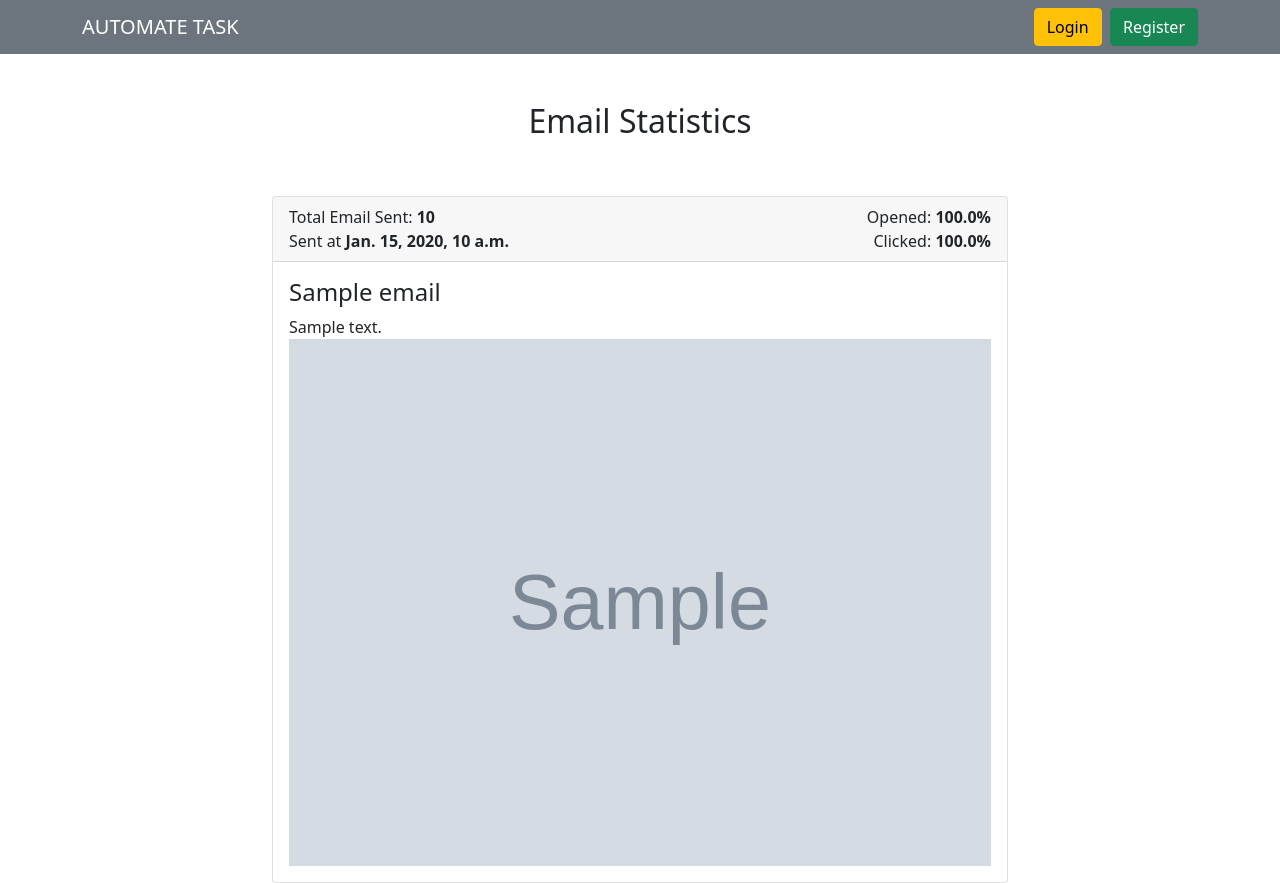
After one commit to divyankkadam/Automate_Task, a Django app: page /emails/track/stats/1 in a window 1280 px wide. The commit adds this page. Run offline with Django 5.2, Linux system fonts and the light colour scheme; tables that the repository leaves empty hold one stand-in row (values such as "Sample post"); grey boxes marked "Sample" are stand-in pictures; parts of the project's set-up code (start-up, migrations or seed data) failed here and were passed over; some libraries are stand-ins or nearby versions.

Commit message:
Email Tracking System

```diff
--- a/dataentry/task.py
+++ b/dataentry/task.py
@@ -26,7 +26,7 @@ def import_data_task(file_path,model_name):
         mail_subject = "Imported Data Completed"
         message = "Your data imported has been successful"
         to_email = settings.DEFAULT_TO_EMAIL
-        send_email_notification(mail_subject , message , to_email)
+        send_email_notification(mail_subject , message , [to_email])
         return 'Data imported successfully.'
 
 @app.task
@@ -42,5 +42,5 @@ def export_data_task(model_name):
         mail_subject = 'Export Data Successful'
         message = "Export data sucessful. Please find the attachment"
         to_email = settings.DEFAULT_TO_EMAIL
-        send_email_notification(mail_subject , message , to_email , attachment=file_path)
+        send_email_notification(mail_subject , message , [to_email] , attachment=file_path)
         return 'Export Data Task executed successfully.'
--- a/emails/models.py
+++ b/emails/models.py
@@ -1,5 +1,5 @@
 from django.db import models
-
+from ckeditor.fields import RichTextField
 # Create your models here.
 class List(models.Model):
 
@@ -7,6 +7,10 @@ class List(models.Model):
 
     def __str__(self):
         return self.email_list
+
+    def count_emails(self):
+        count = Subscriber.objects.filter(email_list=self).count()
+        return count
 
 
 class Subscriber(models.Model):
@@ -20,9 +24,46 @@ class Subscriber(models.Model):
 class Email(models.Model):
     email_list = models.ForeignKey(List , on_delete=models.CASCADE)
     subject = models.CharField(max_length=100)
-    body = models.TextField(max_length=500)
+    body = RichTextField()
     attachment = models.FileField(upload_to='email_attachments/', blank=True )
     send_at = models.DateTimeField(auto_now_add=True)
 
     def __str__(self):
         return self.subject
+
+    def open_rate(self):
+        total_sent = self.email_list.count_emails()
+        opened_count = EmailTracking.objects.filter(email=self , opened_at__isnull=False).count()
+        open_rate = (opened_count/total_sent)*100 if total_sent > 0 else 0
+        return round(open_rate, 2)
+
+    def click_rate(self):
+        total_sent = self.email_list.count_emails()
+        opened_count = EmailTracking.objects.filter(email=self , opened_at__isnull=False).count()
+        if opened_count > 0 :
+            clicked_count = EmailTracking.objects.filter(email=self , clicked_at__isnull=False).count()
+            click_rate=(clicked_count/opened_count)*100 if total_sent > 0 else 0
+        else :
+            click_rate = 0
+        return round(click_rate,2)
+
+
+
+
+class Sent(models.Model):
+    email = models.ForeignKey(Email , on_delete=models.CASCADE , null=True , blank=True)
+    total_sent = models.IntegerField()
+
+    def __str__(self):
+        return str(self.email) + '-' + str(self.total_sent) + 'emails sent'   # email subject - 3 email sent
+
+
+class EmailTracking(models.Model):
+    email = models.ForeignKey(Email , on_delete=models.CASCADE , null=True , blank=True)
+    subscriber = models.ForeignKey(Subscriber , on_delete=models.CASCADE , null=True , blank=True)
+    unique_id = models.CharField(max_length=255 , unique=True)
+    opened_at = models.DateTimeField(null=True , blank=True)
+    clicked_at = models.DateTimeField(null=True , blank=True)
+
+    def __str__(self):
+        return self.email.subject
--- a/emails/task.py
+++ b/emails/task.py
@@ -2,6 +2,6 @@ from awd_main.celery import app
 from dataentry.utils import send_email_notification
 
 @app.task
-def send_email_task(mail_object, message, to_email, attachment):
-    send_email_notification(mail_object, message, to_email, attachment)
+def send_email_task(mail_object, message, to_email, attachment , email_id ):
+    send_email_notification(mail_object, message, to_email, attachment , email_id)
     return 'Email sendding task executed Successfully.'
--- a/emails/urls.py
+++ b/emails/urls.py
@@ -4,4 +4,9 @@ from . import views
 urlpatterns = [
     path('send-email/' , views.send_email , name='send_email'),
 
+    path('track/dashboard/' , views.track_dashboard ,  name ="track_dashboard"),
+    path('track/stats/<int:pk>' , views.track_stats , name='track_stats'),
+    path('track/click/<unique_id>/' , views.track_click , name="track_click"),
+    path('track/open/<unique_id>/' , views.track_open , name="track_open"),
+
 ]
--- a/emails/views.py
+++ b/emails/views.py
@@ -1,17 +1,20 @@
 from django.conf import settings
-from django.shortcuts import redirect, render
+from django.http import HttpResponse , HttpResponseRedirect
+from django.shortcuts import get_object_or_404, redirect, render
 from .forms import EmailForm
 from django.contrib import messages
 from dataentry.utils import send_email_notification
-from .models import Subscriber
+from .models import Email, EmailTracking, Sent, Subscriber
 from . task import send_email_task
+from django.db.models import Sum
+from django.utils import timezone
 
 # Create your views here.
 def send_email(request):
     if request.method == "POST":
         email_form = EmailForm(request.POST , request.FILES)
         if email_form.is_valid():
-            email_form = email_form.save()
+            email = email_form.save()
 
             # send an email
             mail_subject = request.POST.get('subject')
@@ -20,7 +23,7 @@ def send_email(request):
             email_list = request.POST.get('email_list')
 
             # Access the selected email list
-            email_list = email_form.email_list
+            email_list = email.email_list
 
             #Extract email address from the subscriber model in the selected email list
             subscriber = Subscriber.objects.filter(email_list=email_list)
@@ -28,20 +31,83 @@ def send_email(request):
             to_email = [ email.email_address for email in subscriber]
             print(to_email)
 
-            if email_form.attachment:
-                attachment = email_form.attachment.path
+            if email.attachment:
+                attachment = email.attachment.path
             else:
                 attachment = None
 
+            email_id = email.id
+            print(email_id)
             # handover email sending task to celery
-            send_email_task.delay(mail_subject,email_messages,to_email, attachment)
+            send_email_task.delay(mail_subject,email_messages,to_email, attachment , email_id)
 
             # Display a success message
             messages.success(request , 'Email Send Successfully.')
             return redirect('send_email')
+        else:
+            messages.error(request, "Form is not valid")
+            return redirect('send_email')
     else:
-        email_form = EmailForm()
+        email = EmailForm()
         context = {
-            'email_form' : email_form,
+            'email_form' : email,
         }
         return render(request , 'emails/send-email.html' , context )
+
+
+
+def track_click(request, unique_id ):
+    # Login to store the tracking info
+    try:
+        email_tracking = EmailTracking.objects.get(unique_id=unique_id)
+        url = request.GET.get('url')
+        # check if clicked_at field is already set or not
+        if not email_tracking.clicked_at:
+            email_tracking.clicked_at = timezone.now()
+            email_tracking.save()
+            return HttpResponseRedirect(url)
+        else:
+            return HttpResponseRedirect(url)
+    except:
+        return HttpResponse('Email Tracking record not found!')
+
+
+
+
+def track_open(request, unique_id ):
+    # Logic to store the tracking info
+    try:
+        email_tracking = EmailTracking.objects.get(unique_id=unique_id)
+        # check if opened_at field is already set or not
+        if not email_tracking.opened_at:
+            email_tracking.opened_at = timezone.now()
+            email_tracking.save()
+            return HttpResponse('Email opened Successfully')
+        else:
+            print('Email alredy opened')
+            return HttpResponse('Email already opened')
+    except:
+        return HttpResponse('Email Tracking record not found!')
+
+
+
+
+def track_dashboard(request):
+    emails = Email.objects.all().annotate(total_sent=Sum('sent__total_sent')).order_by('-sent_at')
+
+    context = {
+        'emails' : emails,
+    }
+    return render(request , 'emails/track_dashboard.html' , context )
+
+
+
+def track_stats(request,pk):
+    email = get_object_or_404(Email , pk=pk)
+    sent = Sent.objects.get(email=email)
+    context = {
+        'email':email,
+        'total_sent':sent.total_sent,
+    }
+
+    return render(request , 'emails/track_stats.html',context)
--- a/templates/base.html
+++ b/templates/base.html
@@ -15,6 +15,11 @@
     <script src="https://ajax.googleapis.com/ajax/libs/jquery/3.7.1/jquery.min.js"></script>
 
     <script src="{% static 'js/custom.js' %}"></script>
+
+    <!-- ckeditor -->
+    <script type="text/javascript" src="{% static 'ckeditor/ckeditor-init.js' %}"></script>
+    <script type="text/javascript" src="{% static 'ckeditor/ckeditor/ckeditor.js' %}"></script>
+
     <style>
     .home-info{
         position:absolute;
--- a/templates/emails/send-email.html
+++ b/templates/emails/send-email.html
@@ -3,7 +3,7 @@
 {% block content %}
 {% load crispy_forms_tags %}
 
-<div class="container mt-5 p-3 shadow rounded" style="max-width: 600px;">
+<div class="container mt-5 p-3 shadow rounded alert-info" style="max-width: 600px;">
     <h2 class="text-ceter" style="padding-bottom: 10px">Send Emial</h2>
     <form action="{% url 'send_email' %}" method="POST" enctype="multipart/form-data">   <!-- incase working with file should include enctype -->
         {% csrf_token %}
@@ -13,6 +13,7 @@
         <input type="submit" value="Send" class="btn btn-success">
 
     </form>
+
     {% include 'alerts.html' %}
 </div>
 
--- /dev/null
+++ b/templates/emails/track_stats.html
@@ -0,0 +1,41 @@
+{% extends 'base.html' %}
+
+{% block content %}
+<div class="container">
+    <h2 class="text-center p-5">Email Statistics</h2>
+    <div class="row">
+        <div class="col-md-8 mx-auto">
+            <div class="card">
+                <div class="card-header">
+                    <div class="row">
+                        <div class="col-md-6">
+                            Total Email Sent: <b>{{ total_sent }}</b> <br>
+                            Sent at <b>{{email.send_at}}</b>
+                        </div>
+                        <div class="col-md-6 text-end">
+                            Opened: <b>{{ email.open_rate }}%</b> <br>
+                            Clicked: <b>{{ email.click_rate }}%</b>
+                        </div>
+                    </div>
+                </div>
+                <div class="card-body">
+                    <h4>{{ email.subject }}</h4>
+                    <div class="mail-body">
+                        {{ email.body | safe }}
+                    </div>
+                    {% if email.attachment %}
+                        <div class="attachment">
+                            <img src="{{ email.attachment.url }}" alt="Email attachment" width="100%">
+                        </div>
+                    {% else %}
+                        <div class="no-attachment">
+                            <p>No attachment</p>
+                        </div>
+                    {% endif %}
+                </div>
+            </div>
+        </div>
+    </div>
+
+</div>
+{% endblock %}
```
Also changed, not shown: awd_main/settings.py (+15 -3 lines), dataentry/utils.py (+61 -6 lines), emails/admin.py (+7 -1 lines), templates/emails/track_dashboard.html (added, +37 -0 lines), templates/home.html (+4 -4 lines), emails/migrations/0004_alter_email_body.py (added), emails/migrations/0005_emailtracking.py (added), emails/migrations/0006_sent.py (added), 1 other file.
